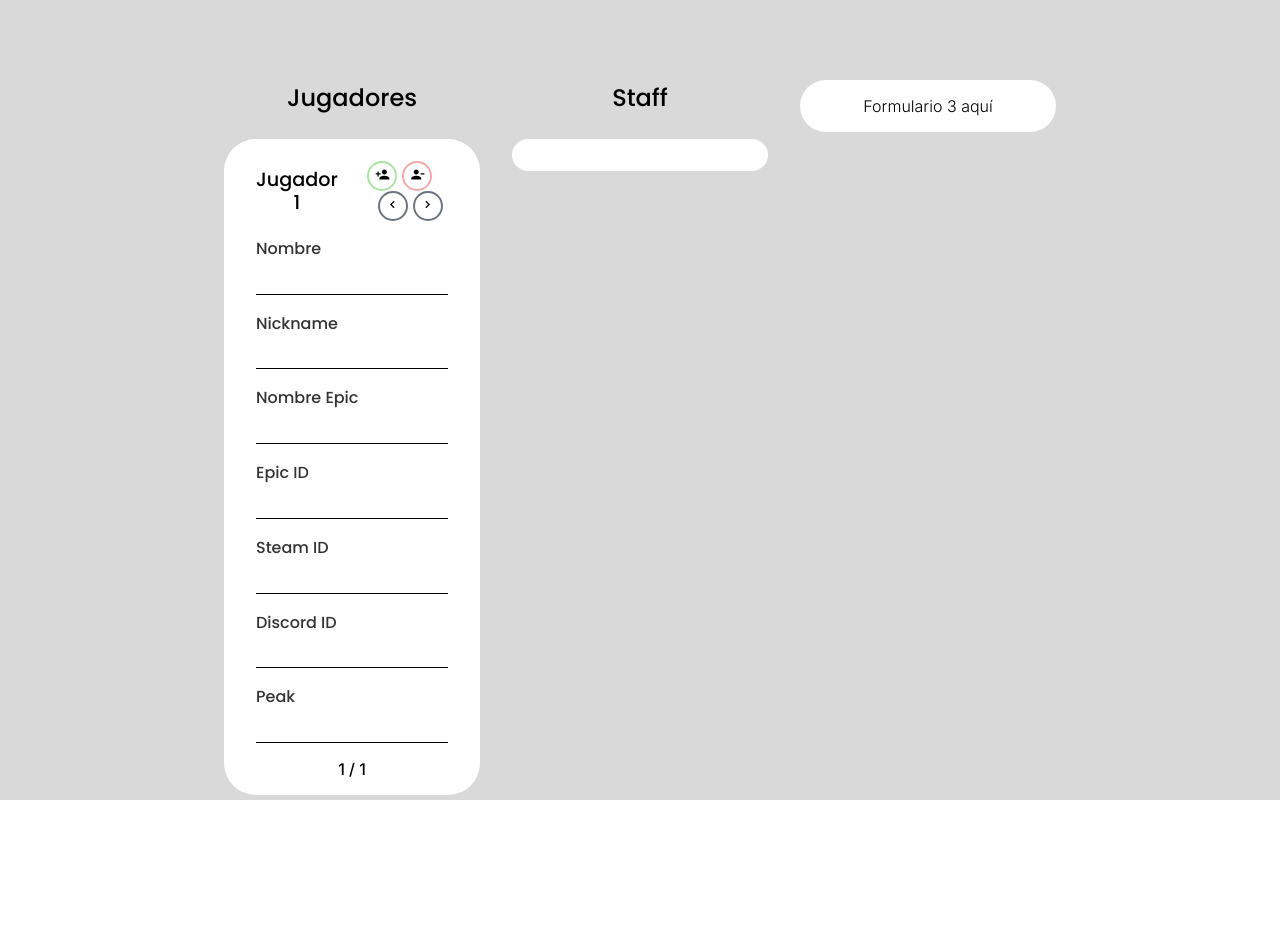
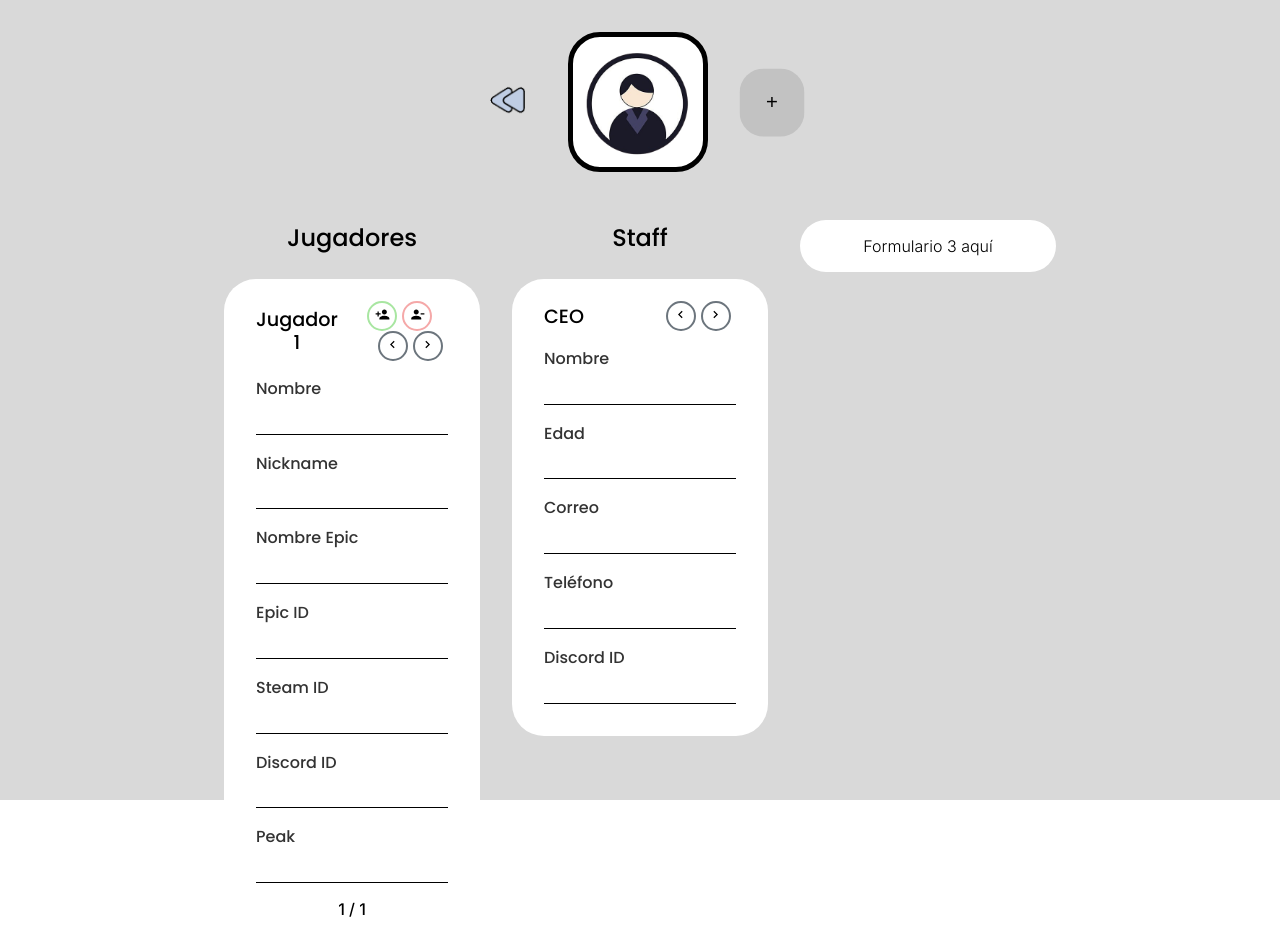
Before and after one commit to Adrian290404/managerEsports, a React (Vite) app: page /team-form in a window 1280 px wide. Before the commit the page ends 800 px from the top, so only its background shows below. Built offline with nearby package versions, Linux system fonts and the light colour scheme; a web font is replaced by a local one.

Commit message:
staff form

```diff
--- a/src/components/playerForm.tsx
+++ b/src/components/playerForm.tsx
@@ -1,13 +1,13 @@
 import { Input, Label, Player } from "../styles/teamFormStyles";
 
-interface PlayerData {
-    name: string;
-    nickname: string;
-    epicname: string;
-    epicID: string;
-    steamID: string;
-    discordID: string;
-    peak: string;
+export interface PlayerData {
+    playerName: string;
+    playerNickname: string;
+    playerEpicname: string;
+    playerEpicID: string;
+    playerSteamID: string;
+    playerDiscordID: string;
+    playerPeak: string;
 }
 
 interface PlayerFormProps {
@@ -22,26 +22,26 @@ export const PlayerForm: React.FC<PlayerFormProps> = ({ form, setForm }) => {
 
     return (
         <Player>
-      <Label htmlFor="name">Nombre</Label>
-      <Input id="name" name="name" value={form.name} onChange={change} />
+            <Label htmlFor="playerName">Nombre</Label>
+            <Input id="playerName" name="playerName" value={form.playerName} onChange={change} />
 
-      <Label htmlFor="nickname">Nickname</Label>
-      <Input id="nickname" name="nickname" value={form.nickname} onChange={change} />
+            <Label htmlFor="playerNickname">Nickname</Label>
+            <Input id="playerNickname" name="playerNickname" value={form.playerNickname} onChange={change} />
 
-      <Label htmlFor="epicname">Nombre Epic</Label>
-      <Input id="epicname" name="epicname" value={form.epicname} onChange={change} />
+            <Label htmlFor="playerEpicname">Nombre Epic</Label>
+            <Input id="playerEpicname" name="playerEpicname" value={form.playerEpicname} onChange={change} />
 
-      <Label htmlFor="epicID">Epic ID</Label>
-      <Input id="epicID" name="epicID" value={form.epicID} onChange={change} />
+            <Label htmlFor="playerEpicID">Epic ID</Label>
+            <Input id="playerEpicID" name="playerEpicID" value={form.playerEpicID} onChange={change} />
 
-      <Label htmlFor="steamID">Steam ID</Label>
-      <Input id="steamID" name="steamID" value={form.steamID} onChange={change} />
+            <Label htmlFor="playerSteamID">Steam ID</Label>
+            <Input id="playerSteamID" name="playerSteamID" value={form.playerSteamID} onChange={change} />
 
-      <Label htmlFor="discordID">Discord ID</Label>
-      <Input id="discordID" name="discordID" value={form.discordID} onChange={change} />
+            <Label htmlFor="playerDiscordID">Discord ID</Label>
+            <Input id="playerDiscordID" name="playerDiscordID" value={form.playerDiscordID} onChange={change} />
 
-      <Label htmlFor="peak">Peak</Label>
-      <Input id="peak" name="peak" type="number" value={form.peak} onChange={change} />
+            <Label htmlFor="playerPeak">Peak</Label>
+            <Input id="playerPeak" name="playerPeak" type="number" value={form.playerPeak} onChange={change} />
         </Player>
     );
 };
--- a/src/components/staffForm.tsx
+++ b/src/components/staffForm.tsx
@@ -1,37 +1,39 @@
-import { Input, Label, Player } from "../styles/teamFormStyles"
+import { Input, Label, Player } from "../styles/teamFormStyles";
 
-interface StaffProps {
-    staff: string;
-    current: boolean;
-    form: { [key: string]: string };
-    setForm: (form: { [key: string]: string }) => void;
+export interface StaffData {
+    staffName: string;
+    staffAge: string;
+    staffEmail: string;
+    staffTelephone: string;
+    staffDiscordID: string;
 }
 
-export const StaffForm: React.FC<StaffProps> = ({ staff, current, form, setForm }) => {
+interface StaffFormProps {
+    form: StaffData;
+    setForm: (newForm: StaffData) => void;
+}
+
+export const StaffForm: React.FC<StaffFormProps> = ({ form, setForm }) => {
     const change = (e: React.ChangeEvent<HTMLInputElement>) => {
-        const { name, value } = e.target;
-        setForm({
-            ...form,
-            [name]: value,
-        });
+        setForm({ ...form, [e.target.name]: e.target.value });
     };
 
     return (
-        <Player current={current}>
-            <Label htmlFor={"name" + staff}>Nombre</Label>
-            <Input id={"name" + staff} name={`name${staff}`} value={form[`name${staff}`]} onChange={change} />
+        <Player>
+            <Label htmlFor="staffName">Nombre</Label>
+            <Input id="staffName" name="staffName" value={form.staffName} onChange={change} />
 
-            <Label htmlFor={"age" + staff}>Edad</Label>
-            <Input id={"age" + staff} name={`age${staff}`} type="number" value={form[`age${staff}`]} onChange={change} />
+            <Label htmlFor="staffAge">Edad</Label>
+            <Input id="staffAge" name="staffAge" type="number" value={form.staffAge} onChange={change} />
 
-            <Label htmlFor={"email" + staff}>Correo</Label>
-            <Input id={"email" + staff} name={`email${staff}`} value={form[`email${staff}`]} onChange={change} />
+            <Label htmlFor="staffEmail">Correo</Label>
+            <Input id="staffEmail" name="staffEmail" type="email" value={form.staffEmail} onChange={change} />
 
-            <Label htmlFor={"telephone" + staff}>Telefono</Label>
-            <Input id={"telephone" + staff} name={`telephone${staff}`} value={form[`telephone${staff}`]} onChange={change} />
+            <Label htmlFor="staffTelephone">Teléfono</Label>
+            <Input id="staffTelephone" name="staffTelephone" value={form.staffTelephone} onChange={change} />
 
-            <Label htmlFor={"discordID" + staff}>Discord ID</Label>
-            <Input id={"discordID" + staff} name={`discordID${staff}`} value={form[`discordID${staff}`]} onChange={change} />
+            <Label htmlFor="staffDiscordID">Discord ID</Label>
+            <Input id="staffDiscordID" name="staffDiscordID" value={form.staffDiscordID} onChange={change} />
         </Player>
     );
 };
--- a/src/pages/teamFormPage.tsx
+++ b/src/pages/teamFormPage.tsx
@@ -10,23 +10,28 @@ import { toast } from 'react-toastify';
 import { AddButton } from '../styles/teamSelectStyles';
 import back from '../assets/Back.gif';
 import { Link } from 'react-router-dom';
+import { StaffForm } from '../components/staffForm';
 
 export const TeamFormPage: React.FC = () => {
-  // 1) Array dinámico de formularios de jugador
     const [playerForms, setPlayerForms] = useState(
-    [ { name: '', nickname: '', epicname: '', epicID: '', steamID: '', discordID: '', peak: '' } ]
+        [ { playerName: '', playerNickname: '', playerEpicname: '', playerEpicID: '', playerSteamID: '', playerDiscordID: '', playerPeak: '' } ]
     );
     const [currentPlayer, setCurrentPlayer] = useState(0);
+    const [staffForms, setStaffForms] = useState(
+        [ { staffName: '', staffAge: '', staffEmail: '', staffTelephone: '', staffDiscordID: '' }, { staffName: '', staffAge: '', staffEmail: '', staffTelephone: '', staffDiscordID: '' }, { staffName: '', staffAge: '', staffEmail: '', staffTelephone: '', staffDiscordID: '' }]
+    );
+    const [staff, setStaff] = useState(0);
 
     const addPlayer = () => {
         if (playerForms.length < 4) {
             setPlayerForms([
                 ...playerForms,
-        { name: '', nickname: '', epicname: '', epicID: '', steamID: '', discordID: '', peak: '' }
+                { playerName: '', playerNickname: '', playerEpicname: '', playerEpicID: '', playerSteamID: '', playerDiscordID: '', playerPeak: '' }
             ]);
-      setCurrentPlayer(playerForms.length);      // saltamos al nuevo
+            setCurrentPlayer(playerForms.length);
             toast.success("Nuevo formulario para jugador añadido.");
-    } else {
+        }
+        else {
             toast.error("No puedes añadir más jugadores.");
         }
     };
@@ -37,18 +42,47 @@ export const TeamFormPage: React.FC = () => {
             setPlayerForms(updated);
             setCurrentPlayer(cp => Math.min(cp, updated.length - 1));
             toast.success("Último jugador eliminado.");
-    } else {
+        }
+        else {
             toast.error("Siempre debe quedar al menos uno.");
         }
     };
 
-  const nextPlayer = () =>
+    const nextPlayer = () => {
         setCurrentPlayer(cp => Math.min(cp + 1, playerForms.length - 1));
-  const previousPlayer = () =>
+    }
+
+    const previousPlayer = () => {
         setCurrentPlayer(cp => Math.max(cp - 1, 0));
+    }
+
+    const staffList: Record<number, string> = {
+        0: "CEO",
+        1: "Manager",
+        2: "Coach"
+    };
+
+    const nextStaff = () => {
+        if (staff < 2) {
+            setStaff(staff + 1);
+        }
+    };
+
+    const previousStaff = () => {
+        if (staff > 0) {
+            setStaff(staff - 1);
+        }
+    };
 
     return (
         <Background>
+            <UpControls>
+                <Link to="/select-team">
+                    <BackIcon src={back} alt="backIcon" />
+                </Link>
+                <Logo src={def} alt="Logo" />
+                <AddButton>+</AddButton>
+            </UpControls>
             <FormContainer>
                 <Form>
                     <Title>Jugadores</Title>
@@ -81,7 +115,7 @@ export const TeamFormPage: React.FC = () => {
                 <Form>
                     <Title>Staff</Title>
                     <Content>
-                        {/* <FormHeader>
+                        <FormHeader>
                             <Current>
                                 {staffList[staff]}
                             </Current>
@@ -94,7 +128,16 @@ export const TeamFormPage: React.FC = () => {
                                 </Button>
                             </ControlButtons>
                         </FormHeader>
-                        */}
+
+                        <StaffForm
+                          form={staffForms[staff]}
+                          setForm={updated => {
+                            setStaffForms(forms =>
+                              forms.map((f,i) => i === staff ? updated : f)
+                            );
+                          }}
+                        />
+
                     </Content>
                 </Form>
                 <Form>
```
Lines whose indentation alone changed are shown as unchanged.
